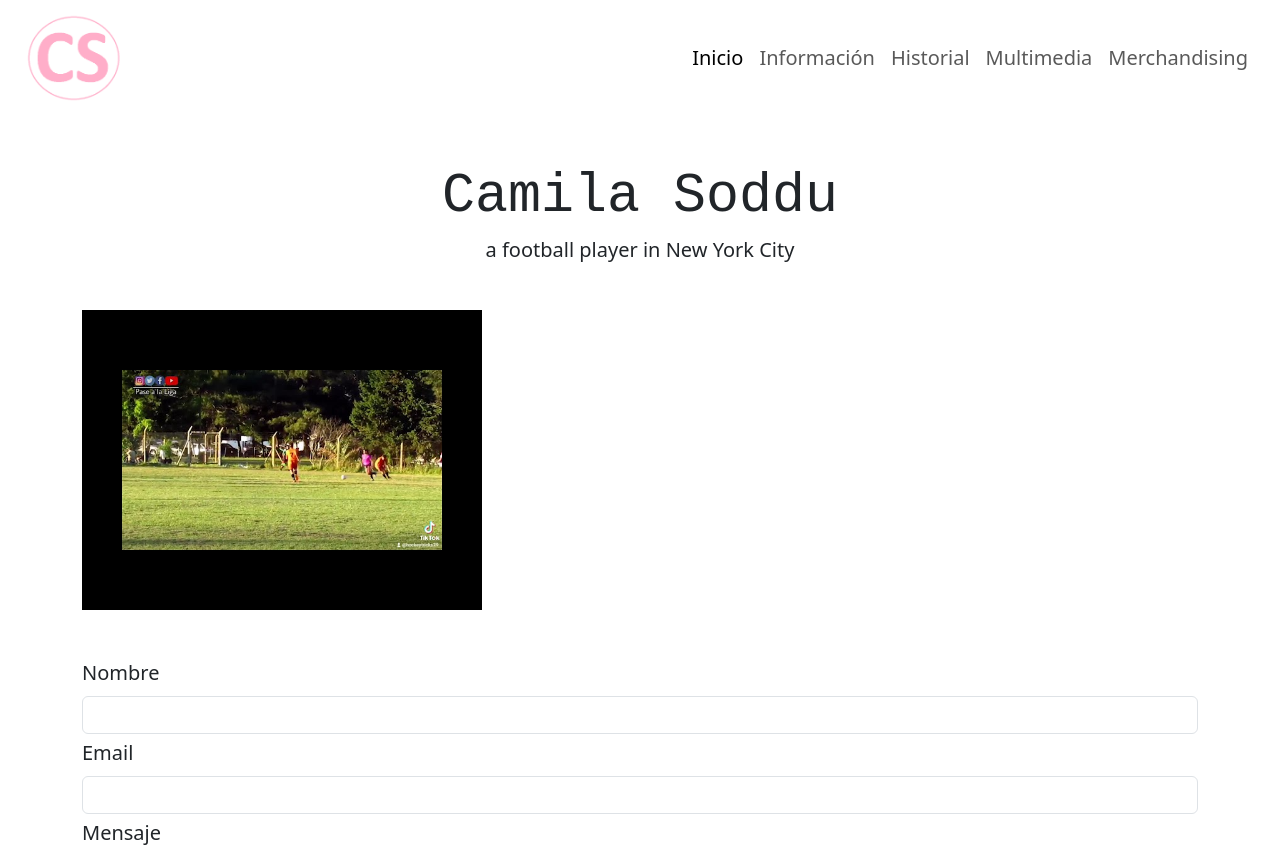
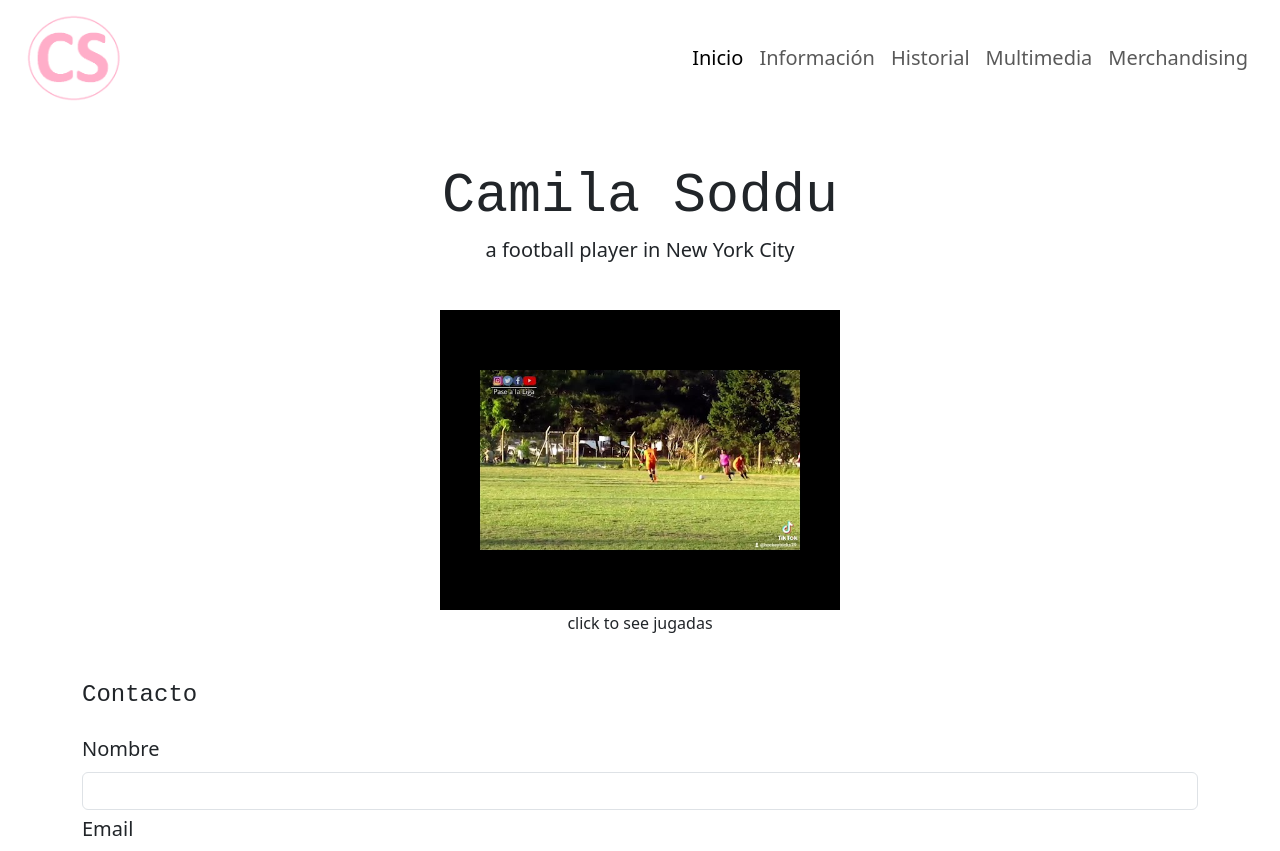
Before and after one commit to CAMILASODDU/paraborrar1, a plain HTML site: page index.html in a window 1280 px wide. Shown: the top 851 px of the page. Drawn offline with nearby package versions, Linux system fonts and the light colour scheme.

Commit message:
va quedando PRESENTABLE

```diff
--- a/index.html
+++ b/index.html
@@ -3,8 +3,7 @@
 
 <head>
     <meta charset="UTF-8">
-    <meta name="description"
-          content="Camila Soddu">
+    <meta name="description" content="Camila Soddu">
     <meta name="viewport" content="width=, initial-scale=1.0">
     <title>Camila</title>
     <link href="https://cdn.jsdelivr.net/npm/bootstrap@5.3.2/dist/css/bootstrap.min.css" rel="stylesheet"
@@ -46,25 +45,24 @@
     </header>
 
 
-    <!-- cajas -->
+    <!-- video de youtube -->
 
 
     <h1 class="text-center mt-5">Camila Soddu</h1>
     <h5 class="text-center">a football player in New York City</h5>
 
-
-    <div class="container mt-5 youtube">
-
-       <div class=""><a href="https://youtu.be/rzNTTqp25sg?si=DkLDtxtR7OOlUCTeE" target="_blank"></div>
-           <div><img src="img/thumbnail.jpg" alt="Vista previa del video de YouTube"></div>
-        </a>
+    <div class="contenedorPadre text-center mt-5">
+        <div class="contenedorHijo"><a href="https://youtu.be/rzNTTqp25sg?si=DkLDtxtR7OOlUCTeE" target="_blank"></div>
+        <img src="img/thumbnail.jpg" alt="Vista previa del video de YouTube"></a>
+        <h6 class="mt-1">click to see jugadas</h4>
     </div>
 
+    <!-- form -->
 
-    </div>
 
     <form class="container mt-5">
-        <div class="mb-1">
+        <h4 class="mt-5">Contacto</h4>
+        <div class="mb-1 mt-4">
             <label for="exampleInputEmail1" class="form-label">Nombre</label>
             <input type="email" class="form-control" id="exampleInputEmail1" aria-describedby="emailHelp">
 
@@ -82,7 +80,6 @@
         </div mensaje>
         <button type="submit" class="btn btn-primary mt-1">Enviar Mensaje</button>
     </form>
-
     <!-- bootstrap -->
 
     <script src="https://cdn.jsdelivr.net/npm/bootstrap@5.3.2/dist/js/bootstrap.bundle.min.js"
```
Also changed, not shown: scss/_reset.scss (line endings or trailing spaces).
